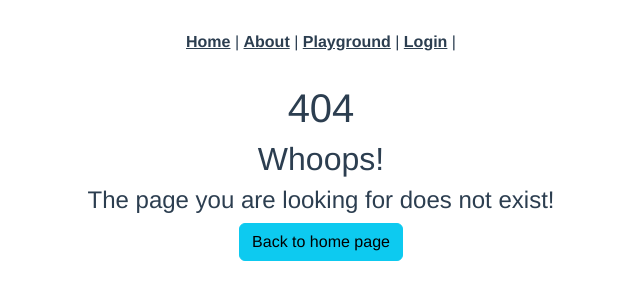
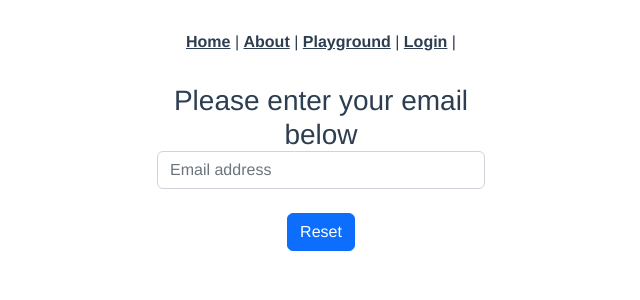
Before and after one commit to Uraharadono/Vue3WebpackBoilerplateV2, a Vue app: page /forgot-password in a window 1280 px wide. Before the commit this address had no page. Shown: the top 300 px of the page, without its empty margins (319-959 px from the left). Built offline with nearby package versions, Linux system fonts and the light colour scheme.

Commit message:
Forgot password

```diff
--- a/src/router/index.ts
+++ b/src/router/index.ts
@@ -86,11 +86,11 @@ const routes: Array<RouteRecordRaw> = [
 	//	name: 'Register',
 	//	component: () => import(/* webpackChunkName: "auth" */ '../views/auth/Register.vue'),
 	//},
-	//{
-	//	path: '/forgot-password',
-	//	name: 'Forgot password',
-	//	component: () => import(/* webpackChunkName: "auth" */ '../views/auth/ForgotPassword.vue'),
-	//},
+	{
+		path: '/forgot-password',
+		name: 'Forgot password',
+		component: () => import(/* webpackChunkName: "auth" */ '../views/auth/ForgotPassword.vue'),
+	},
 	//{
 	//	path: '/reset-password',
 	//	name: 'Reset password',
--- a/src/stores/authentication.ts
+++ b/src/stores/authentication.ts
@@ -89,19 +89,22 @@ export const authenticationStore = defineStore('authUser', {
 
 		//	commit('logout');
 		//},
-		//async forgotPassword({ dispatch, commit }, email) {
-		//	const response = await ajax
-		//		.post(`/api/Auth/ForgotPassword`, { email: email })
-		//		.then((response) => {
-		//			dispatch('alert/success', 'We have sent further instructions to your email !', {
-		//				root: true,
-		//			});
-		//		})
-		//		.catch((e) => {
-		//			console.error(e);
-		//			dispatch('alert/danger', e[0], { root: true });
-		//		});
-		//},
+		async forgotPassword(email: string) {
+			console.log('tu je');
+			return await ajax
+				.post(`/api/Auth/ForgotPassword`, { email: email })
+				.then((innerResponse: any) => {
+					console.log(innerResponse);
+					console.info('We have sent further instructions to your email !');
+					//dispatch('alert/success', 'We have sent further instructions to your email !', {
+					//	root: true,
+					// });
+				})
+				.catch((e: any) => {
+					console.error(e);
+					// dispatch('alert/danger', e[0], { root: true });
+				});
+		},
 		//resetPassword({ dispatch, commit }, data) {
 		//	return ajax
 		//		.post(`/api/Auth/ResetPassword`, data)
--- /dev/null
+++ b/src/views/auth/ForgotPassword.vue
@@ -0,0 +1,66 @@
+<template>
+	<div class="container" style="width: 22rem">
+		<ComponentLoader v-show="isLoading" />
+
+		<h3 class="card-header star-inserted">
+			<span>Please enter your email below </span>
+		</h3>
+
+		<form @submit.prevent="handleSubmit">
+			<!-- Email input -->
+			<div class="form-outline mb-4" :class="[v$.email.$error ? 'is-invalid' : '', '']">
+				<input v-model.trim="email" type="email" class="form-control" placeholder="Email address" />
+				<div v-if="v$.email.required.$invalid && v$.email.$dirty" class="text-danger">
+					Field is required
+				</div>
+				<div v-if="v$.email.email.$invalid && v$.email.$dirty" class="text-danger">
+					Field has to be email
+				</div>
+			</div>
+
+			<!-- Submit button -->
+			<button type="submit" class="btn btn-primary btn-block mb-4">Reset</button>
+			<span class="btn-loader">
+				<!--<i class="fa-solid fa-spinner"></i>-->
+			</span>
+		</form>
+	</div>
+</template>
+
+<script>
+import { useVuelidate } from '@vuelidate/core';
+import { required, minLength, email } from '@vuelidate/validators';
+import ComponentLoader from '@/components/ComponentLoader.vue';
+import { mapActions } from 'pinia';
+import { authenticationStore } from '@/stores/authentication';
+
+export default {
+	components: { ComponentLoader },
+	setup: () => ({ v$: useVuelidate() }),
+	data() {
+		return {
+			email: '',
+			isLoading: false,
+		};
+	},
+	validations: {
+		email: {
+			required,
+			email,
+			minLength: minLength(6),
+			$autoDirty: true,
+		},
+	},
+	methods: {
+		...mapActions(authenticationStore, ['forgotPassword']),
+		async handleSubmit() {
+			this.v$.$touch();
+			if (this.v$.$invalid) return;
+
+			this.isLoading = true;
+			await this.forgotPassword(this.email);
+			this.isLoading = false;
+		},
+	},
+};
+</script>
```
